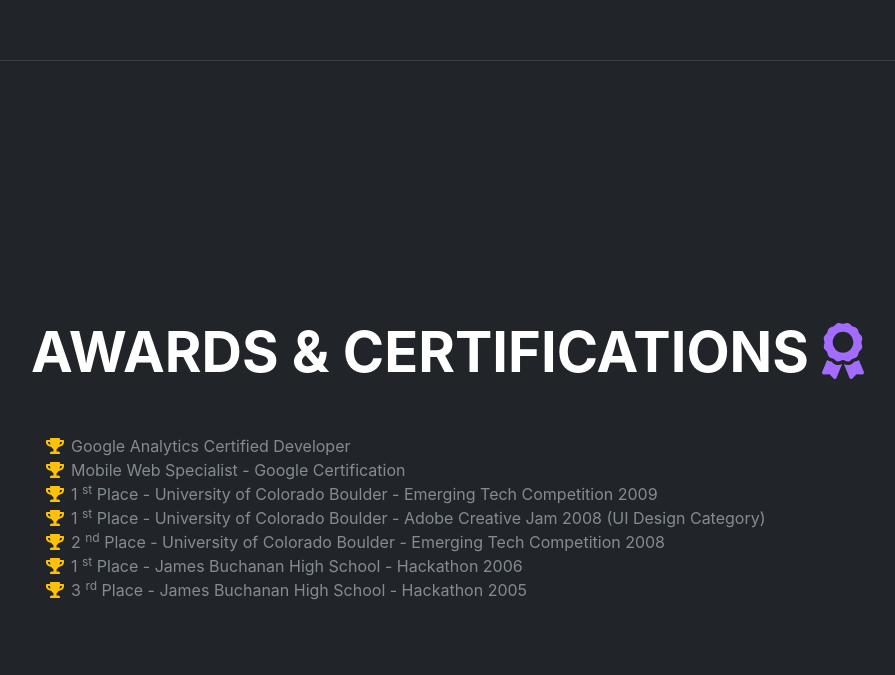
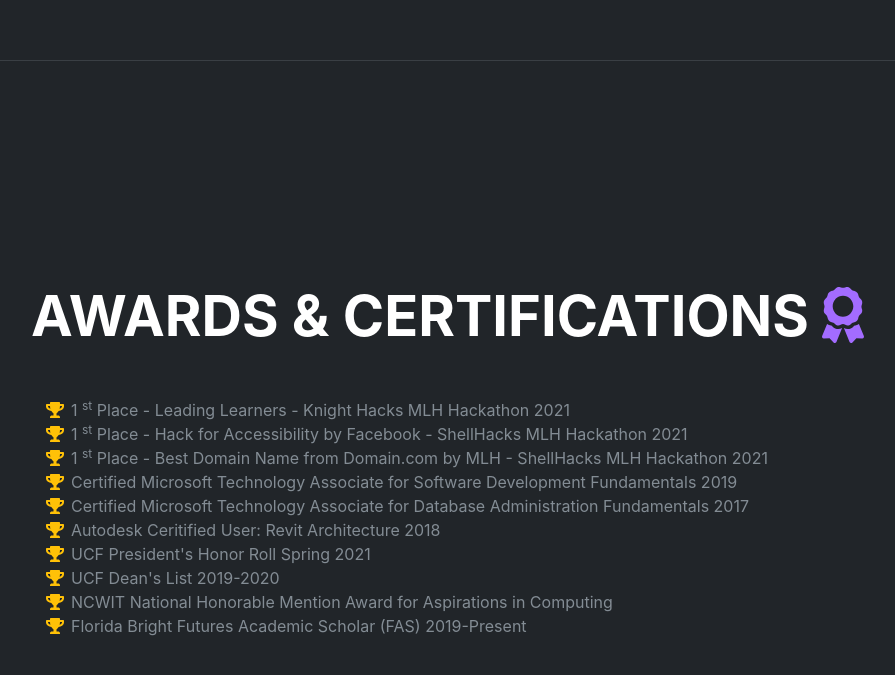
Before and after one commit to kaylamarc/personal-site-bootstrap, a plain HTML site: page index.html in a window 1280 px wide. Shown: the part 4325-5000 px from the top of the page, without its empty margins (289-1184 px from the left). Drawn offline with nearby package versions, Linux system fonts and the light colour scheme; files whose address does not match are found by name; a web font is replaced by a local one.

Commit message:
updated awards section

```diff
--- a/index.html
+++ b/index.html
@@ -168,8 +168,8 @@
             <section class="resume-section" id="interests">
                 <div class="resume-section-content">
                     <h2 class="mb-5">Interests <span class="purple-icon"><i class="fa fa-camera-retro"></i></span></h2>
-                    <p>Apart from being a web developer, I enjoy most of my time being outdoors. In the winter, I am an avid skier and novice ice climber. During the warmer months here in Colorado, I enjoy mountain biking, free climbing, and kayaking.</p>
-                    <p class="mb-0">When forced indoors, I follow a number of sci-fi and fantasy genre movies and television shows, I am an aspiring chef, and I spend a large amount of my free time exploring the latest technology advancements in the front-end web development world.</p>
+                    <p>Apart from being a student, I enjoy spending my time playing video games or watching movies. I am a huge Star Wars fan and love to rewatch the movies. As for video games, I tend to play Minecraft, Fortnite, Rocket League, GTAV, and many more. I do also enjoy spending time outside either going on a good bike ride or even kayaking. On a sunny day you'll find me out on the kayak on the inlet. I love dogs and have spent many years fostering them with my local rescue, All For One. </p>
+                    <p class="mb-0">If I am not doing the aforementioned, I'm working on a personal project learning something new! Some of my tech-related interests include robotics, artificial intelligence & machine learning, and web development!</p>
                 </div>
             </section>
             <hr class="m-0" />
@@ -180,41 +180,49 @@
                     <ul class="fa-ul mb-0">
                         <li>
                             <span class="fa-li"><i class="fas fa-trophy text-warning"></i></span>
-                            Google Analytics Certified Developer
-                        </li>
-                        <li>
-                            <span class="fa-li"><i class="fas fa-trophy text-warning"></i></span>
-                            Mobile Web Specialist - Google Certification
+                            1
+                            <sup>st</sup>
+                            Place - Leading Learners - Knight Hacks MLH Hackathon 2021
                         </li>
                         <li>
                             <span class="fa-li"><i class="fas fa-trophy text-warning"></i></span>
                             1
                             <sup>st</sup>
-                            Place - University of Colorado Boulder - Emerging Tech Competition 2009
+                            Place - Hack for Accessibility by Facebook - ShellHacks MLH Hackathon 2021
                         </li>
                         <li>
                             <span class="fa-li"><i class="fas fa-trophy text-warning"></i></span>
                             1
                             <sup>st</sup>
-                            Place - University of Colorado Boulder - Adobe Creative Jam 2008 (UI Design Category)
+                            Place - Best Domain Name from Domain.com by MLH - ShellHacks MLH Hackathon 2021
                         </li>
                         <li>
                             <span class="fa-li"><i class="fas fa-trophy text-warning"></i></span>
-                            2
-                            <sup>nd</sup>
-                            Place - University of Colorado Boulder - Emerging Tech Competition 2008
+                            Certified Microsoft Technology Associate for Software Development Fundamentals 2019
                         </li>
                         <li>
                             <span class="fa-li"><i class="fas fa-trophy text-warning"></i></span>
-                            1
-                            <sup>st</sup>
-                            Place - James Buchanan High School - Hackathon 2006
+                            Certified Microsoft Technology Associate for Database Administration Fundamentals 2017
                         </li>
                         <li>
                             <span class="fa-li"><i class="fas fa-trophy text-warning"></i></span>
-                            3
-                            <sup>rd</sup>
-                            Place - James Buchanan High School - Hackathon 2005
+                            Autodesk Ceritified User: Revit Architecture 2018
+                        </li>
+                        <li>
+                            <span class="fa-li"><i class="fas fa-trophy text-warning"></i></span>
+                           UCF President's Honor Roll Spring 2021
+                        </li>
+                        <li>
+                            <span class="fa-li"><i class="fas fa-trophy text-warning"></i></span>
+                            UCF Dean's List 2019-2020
+                        </li>
+                        <li>
+                            <span class="fa-li"><i class="fas fa-trophy text-warning"></i></span>
+                            NCWIT National Honorable Mention Award for Aspirations in Computing
+                        </li>
+                        <li>
+                            <span class="fa-li"><i class="fas fa-trophy text-warning"></i></span>
+                            Florida Bright Futures Academic Scholar (FAS) 2019-Present
                         </li>
                     </ul>
                 </div>
```
